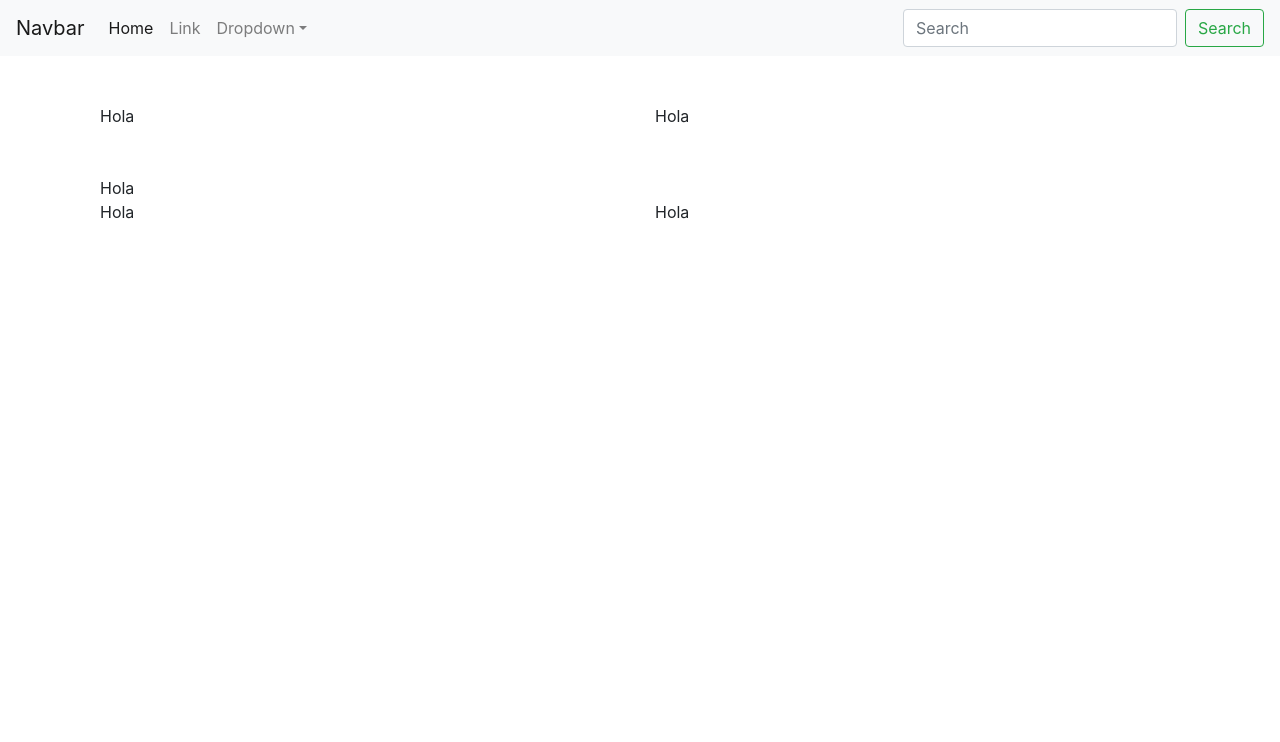
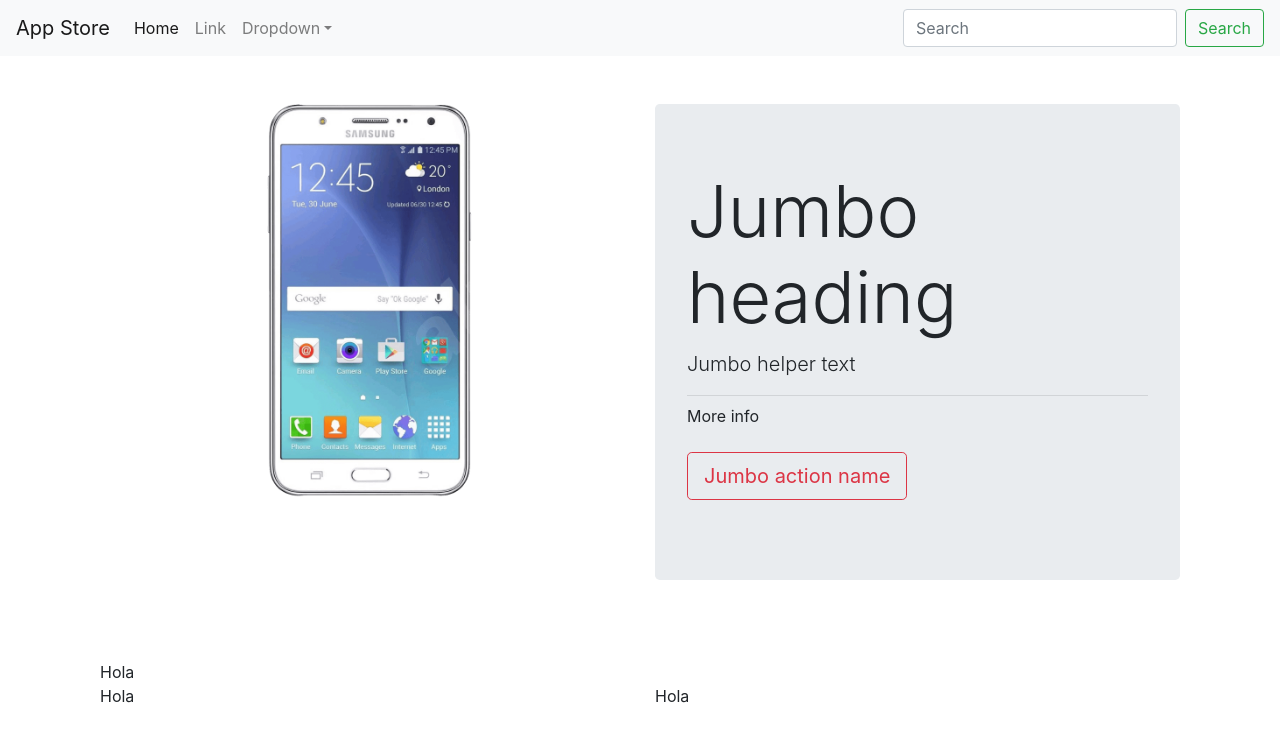
Before and after one commit to ranquirosvla/pagina1, a plain HTML site: page index.html in a window 1280 px wide. Drawn offline with nearby package versions, Linux system fonts and the light colour scheme.

Commit message:
Agregue contenido en el header y el Nav

```diff
--- a/index.html
+++ b/index.html
@@ -25,7 +25,7 @@
 <body>
     <!-- Inicio: Navbar  100% -->
     <nav class="navbar navbar-expand-sm navbar-light bg-light">
-        <a class="navbar-brand" href="#">Navbar</a>
+        <a class="navbar-brand" href="#">App Store</a>
         <button class="navbar-toggler d-lg-none" type="button" data-toggle="collapse" data-target="#collapsibleNavId"
             aria-controls="collapsibleNavId" aria-expanded="false" aria-label="Toggle navigation">
             <span class="navbar-toggler-icon"></span>
@@ -65,11 +65,19 @@
                 <div class="row">
                     <!-- Inicio: Contenedor 1  -->
                     <div class="col-md-6 col-sm-12">
-                        Hola
+                        <img src="/Assets/Image20241216193948.png" class="w-100" alt="">
                     </div>
                     <!-- Fin: Contenedor 1 -->
                     <div class="col-md-6 col-sm-12">
-                        Hola
+                        <div class="jumbotron">
+                            <h1 class="display-3">Jumbo heading</h1>
+                            <p class="lead">Jumbo helper text</p>
+                            <hr class="my-2">
+                            <p>More info</p>
+                            <p class="lead">
+                                <a class="btn btn-outline-danger btn-lg mt-2" href="Jumbo action link" role="button">Jumbo action name</a>
+                            </p>
+                        </div>
                     </div>
                     <!-- Inicio: Contenedor 2  -->
 
```
